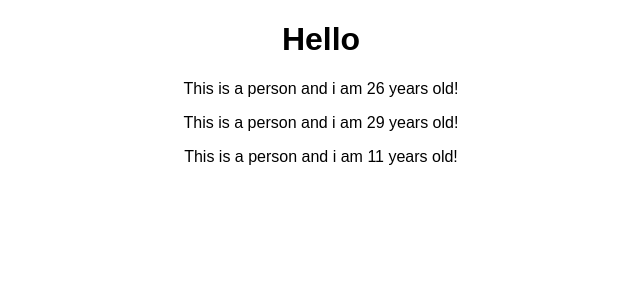
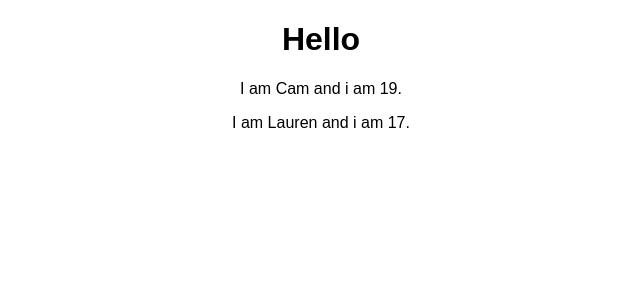
Before and after one commit to cmcki85/Project-Master-React, a React (Create React App) app in the folder 2. Basic React Syntax + Features/react-complete/: page / in a window 1280 px wide. Shown: the top 300 px of the page, without its empty margins (319-959 px from the left). Built offline with nearby package versions, Linux system fonts and the light colour scheme.

Commit message:
Functional Compoentent updated to be dynamic by passing properties.

```diff
--- a/2. Basic React Syntax + Features/react-complete/src/App.js
+++ b/2. Basic React Syntax + Features/react-complete/src/App.js
@@ -7,9 +7,9 @@ class App extends Component {
 		return (
 			<div className='App'>
 				<h1>Hello</h1>
-				<Person />
-				<Person />
-				<Person />
+				<Person name='Cam' age='19'/>
+				<Person name='Lauren' age='17'/>
+
 			</div>
 		);
 	}
--- a/2. Basic React Syntax + Features/react-complete/src/Components/Person/person.js
+++ b/2. Basic React Syntax + Features/react-complete/src/Components/Person/person.js
@@ -1,9 +1,9 @@
 import React from 'react';
 
 // Functional Person component
-const person = () => {
+const person = ( props ) => {
     return (
-        <p>This is a person and i am {Math.floor(Math.random() * 30)} years old!</p>
+        <p>I am {props.name} and i am {props.age}. </p>
     )
 }
 
```
